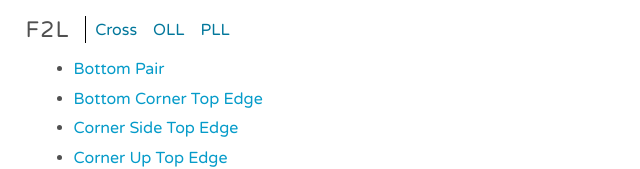
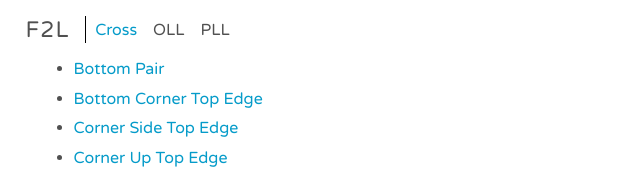
Before and after one commit to letele/cfop-algorithms, a Next.js app: page /f2l in a window 1280 px wide. Shown: the top 169 px of the page, without its empty margins (0-640 px from the left). Built offline with nearby package versions, Linux system fonts and the light colour scheme.

Commit message:
removed pointer:default of a tags on hover

```diff
--- a/styles/globals.css
+++ b/styles/globals.css
@@ -48,17 +48,14 @@ section{
   gap: 1em;
   align-items: center;
 }
-.header-nav a:hover,.header-nav li{
+.header-nav li{
   cursor: default;
 }
 .header-nav li{
   list-style: none;
-  color: #02779b;
-}
-.header-nav>li a{
-  color: #02779b;
 
 }
+
 
 .header-nav>li{
   position: relative;
```
